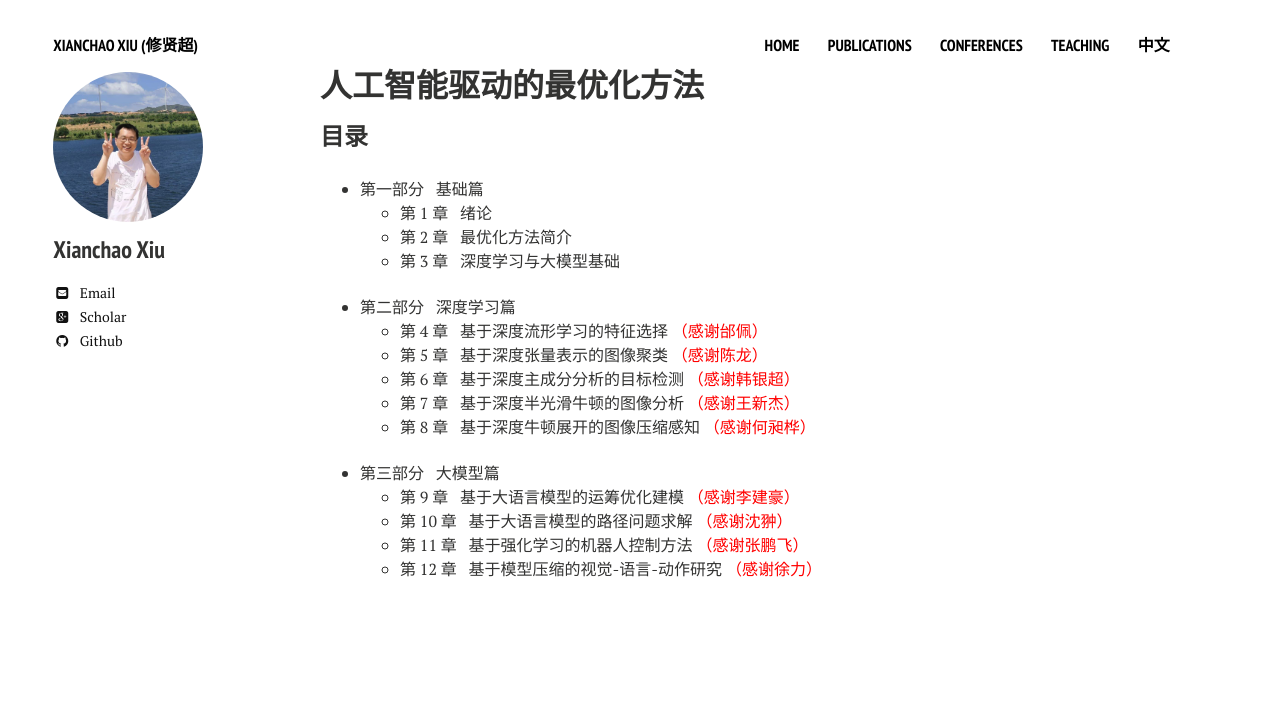
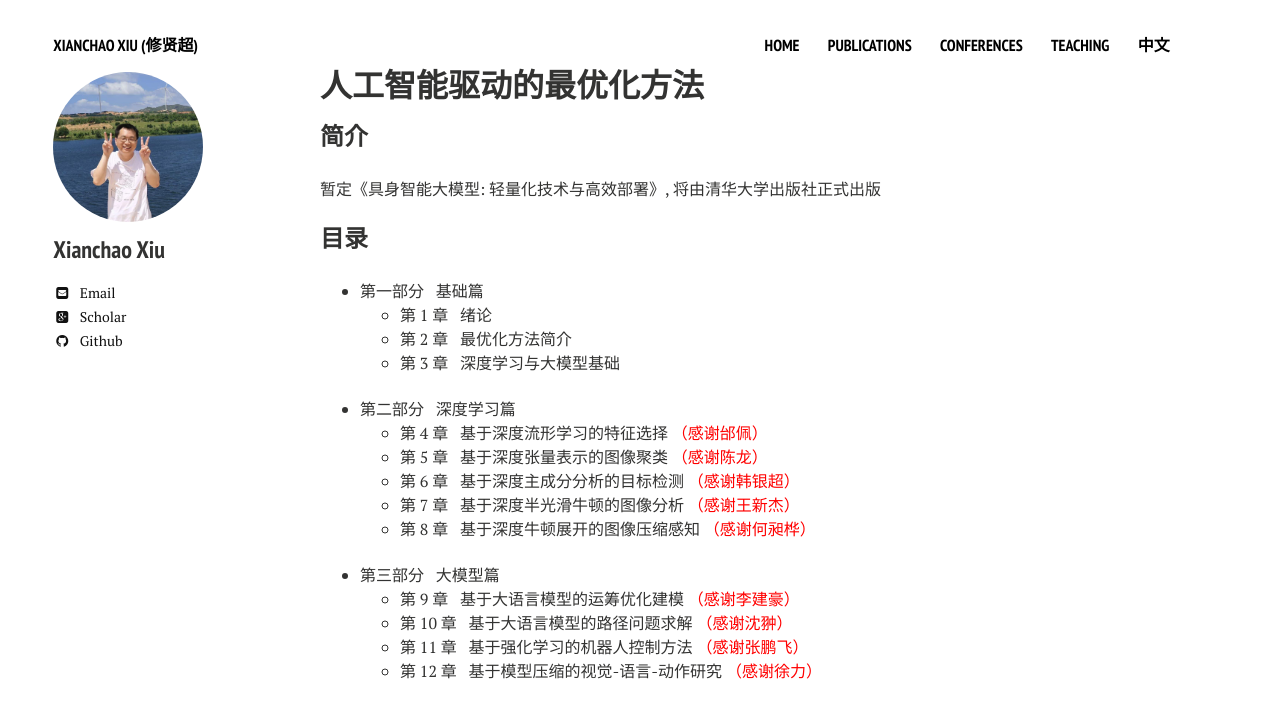
Before and after one commit to xianchaoxiu/xianchaoxiu.github.io, a Jekyll site: the page built from chinese/book/AIOPT/index.md, in a window 1280 px wide. Shown: the top 718 px of the page. Built offline with Jekyll 4.4.1, drawn with Linux system fonts in a browser that asks for light colours; nearby versions of some CDN libraries.

Commit message:
Update index.md

```diff
--- a/chinese/book/AIOPT/index.md
+++ b/chinese/book/AIOPT/index.md
@@ -4,6 +4,9 @@ title: 人工智能驱动的最优化方法
 comments: false
 share: false
 ---
+
+### 简介
+暂定《具身智能大模型: 轻量化技术与高效部署》, 将由清华大学出版社正式出版
 
 
 ### 目录
```
